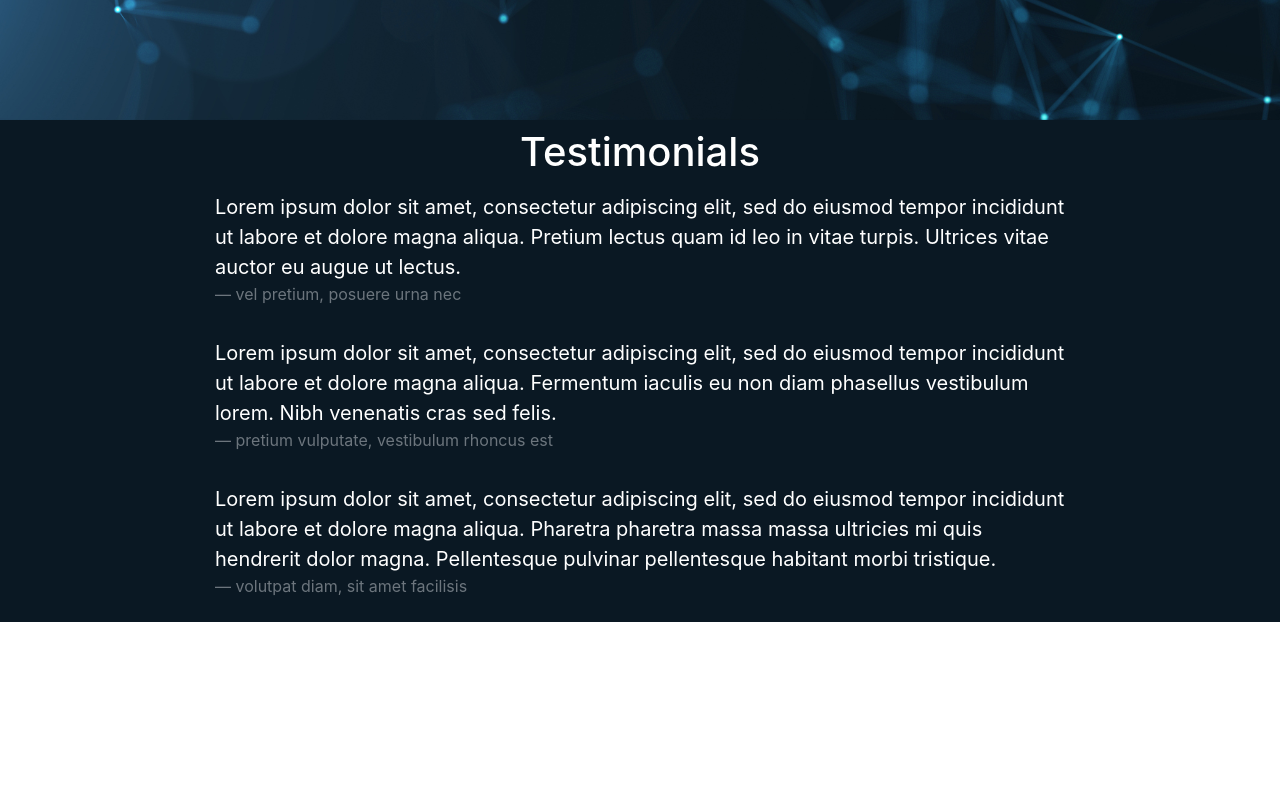
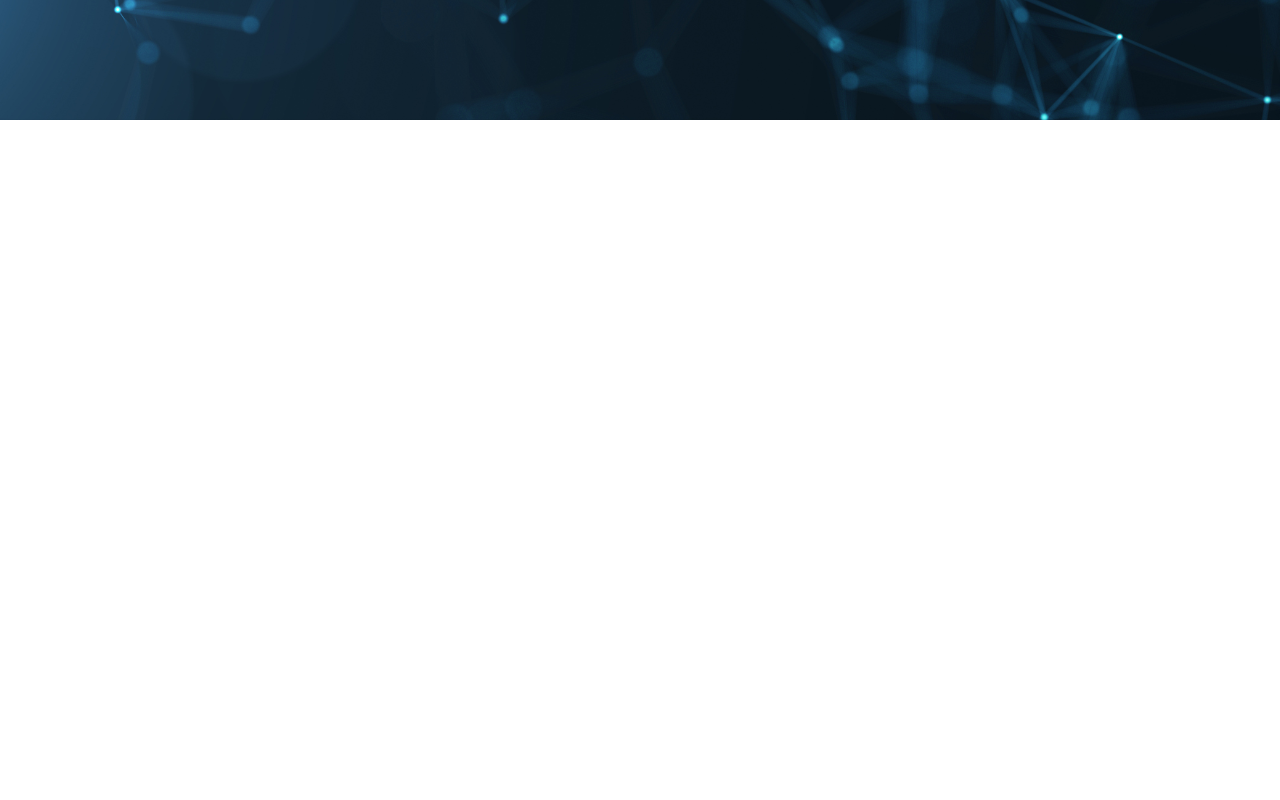
Before and after one commit to mpohler1/my-portfolio, a React (Create React App) app: page / in a window 1280 px wide. Shown: the part 680-1480 px from the top of the page. Before the commit the page ends 1302 px from the top, so only its background shows below. Built offline with nearby package versions, Linux system fonts and the light colour scheme.

Commit message:
added empty pages for layout

```diff
--- a/src/App.css
+++ b/src/App.css
@@ -1,5 +1,9 @@
 .page {
     min-height: 100vh;
+}
+
+.page-half {
+    min-height: 50vh;
 }
 
 .bg {
@@ -11,6 +15,10 @@
 }
 
 .bg-blue {
+    background-color: #0b2a3e;
+}
+
+.bg-blue-dark {
     background-color: #0a1823;
 }
 
--- a/src/components/ContactMe.jsx
+++ b/src/components/ContactMe.jsx
@@ -4,7 +4,8 @@ class ContactMe extends Component {
 
     render() {
         return (
-            <div>
+            <div className="container-fluid page-half bg-blue-dark center">
+
             </div>
         )
     }
--- a/src/components/Projects.jsx
+++ b/src/components/Projects.jsx
@@ -4,7 +4,8 @@ class Projects extends Component {
 
     render() {
         return (
-            <div>
+            <div className="container-fluid bg-white page center">
+
             </div>
         )
     }
--- a/src/components/Testimonials.jsx
+++ b/src/components/Testimonials.jsx
@@ -5,7 +5,7 @@ class Testimonials extends Component {
 
     render() {
         return (
-            <div className="container-fluid bg-blue center text-white">
+            <div className="container-fluid page-half bg-blue center text-white">
                 <div className="row mt-2">
                     <h1 className="h1">{testimonials.title}</h1>
                 </div>
```
